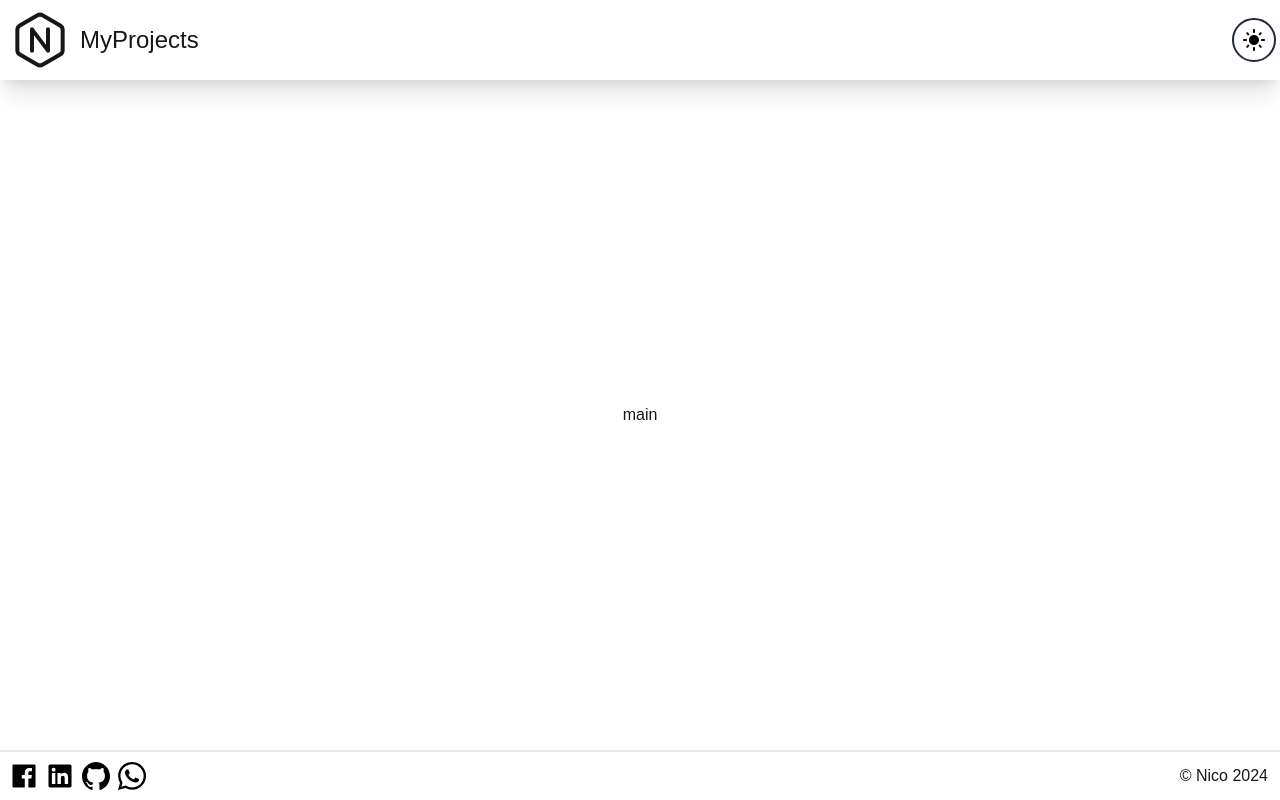
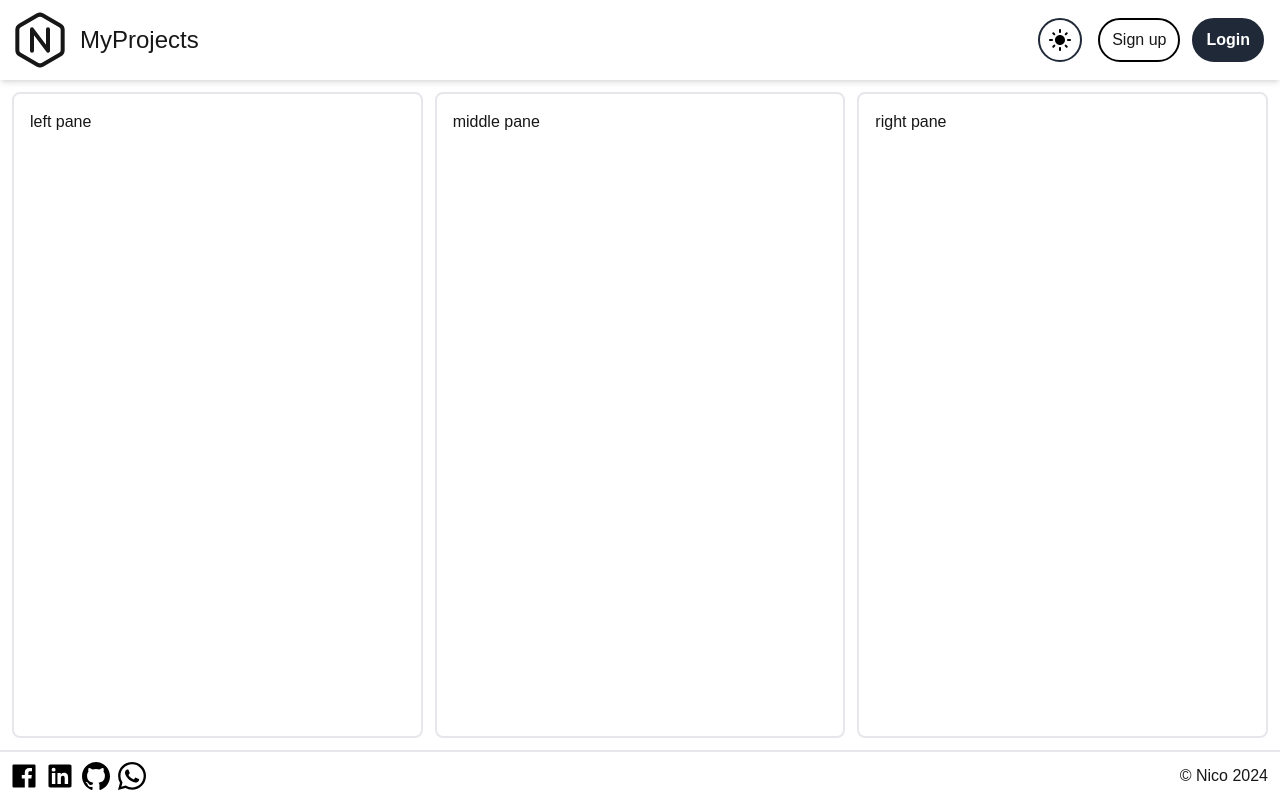
Before and after one commit to NicolasCacer/next-project, a Next.js app: page / in a window 1280 px wide. Built offline with nearby package versions, Linux system fonts and the light colour scheme.

Commit message:
Added a landing page

```diff
--- a/src/app/components/icons/menuIcon.js
+++ b/src/app/components/icons/menuIcon.js
@@ -1,6 +1,6 @@
 export default function MenuIcon(){
     return(
-        <svg xmlns="http://www.w3.org/2000/svg" className="h-10 md:hidden m-2" viewBox="0 0 24 24">
+        <svg xmlns="http://www.w3.org/2000/svg" className="h-10 sm:hidden m-2" viewBox="0 0 24 24">
         <g fill="none">
           <path d="m12.593 23.258l-.011.002l-.071.035l-.02.004l-.014-.004l-.071-.035q-.016-.005-.024.005l-.004.01l-.017.428l.005.02l.01.013l.104.074l.015.004l.012-.004l.104-.074l.012-.016l.004-.017l-.017-.427q-.004-.016-.017-.018m.265-.113l-.013.002l-.185.093l-.01.01l-.003.011l.018.43l.005.012l.008.007l.201.093q.019.005.029-.008l.004-.014l-.034-.614q-.005-.018-.02-.022m-.715.002a.02.02 0 0 0-.027.006l-.006.014l-.034.614q.001.018.017.024l.015-.002l.201-.093l.01-.008l.004-.011l.017-.43l-.003-.012l-.01-.01z" />
           <path fill="currentColor" d="M20 17.5a1.5 1.5 0 0 1 .144 2.993L20 20.5H4a1.5 1.5 0 0 1-.144-2.993L4 17.5zm0-7a1.5 1.5 0 0 1 0 3H4a1.5 1.5 0 0 1 0-3zm0-7a1.5 1.5 0 0 1 0 3H4a1.5 1.5 0 1 1 0-3z" />
--- a/src/app/page.js
+++ b/src/app/page.js
@@ -9,20 +9,24 @@
 
   return (
     <section className='flex flex-col justify-center items-center h-screen'>
-      <header className="bg-white dark:bg-[#171717] shadow-xl w-full flex justify-center items-center z-10">
+      <header className="bg-white dark:bg-[#171717] shadow-md w-full flex justify-center items-center z-10">
         <nav className="flex justify-between items-center w-full">
           <section className="flex items-center">
             <Logo stroke={'currentColor'} />
             <p className="text-2xl">MyProjects</p>
           </section>
-          <section className="flex items-center gap-3">
+          <section className="flex items-center gap-3 px-4">
             <ModeToggle />
             <MenuIcon />
+            <button className="bg-white hidden sm:block dark:bg-gray-800 border-2 border-black py-2 px-3 rounded-full dark:border-white">Sign up</button>
+            <button className="bg-gray-800 hidden sm:block text-white font-bold dark:bg-black border-2 border-gray-800 dark:border-white py-2 px-3 rounded-full">Login</button>
           </section>
         </nav>
       </header>
-      <main className="bg-white dark:bg-gray-700 flex-1 w-full flex justify-center items-center">
-      main
+      <main className="bg-white dark:bg-gray-700 flex-1 w-full h-auto overflow-y-auto flex flex-col lg:flex-row  gap-3 p-3">
+        <div className="bg-white border-2 dark:border-gray-400 dark:bg-gray-700 p-4 w-full h-full min-h-[300px] rounded-lg">left pane</div>
+        <div className="bg-white border-2 dark:border-gray-400 dark:bg-gray-700 p-4 w-full h-full min-h-[300px] rounded-lg">middle pane</div>
+        <div className="bg-white border-2 dark:border-gray-400 dark:bg-gray-700 p-4 w-full h-full min-h-[300px] rounded-lg">right pane</div>
       </main>
       <footer className="bg-white dark:bg-[#171717] w-full flex justify-between p-1 items-center border-t-2 border-inherit dark:border-none">
       <section className="flex gap-1 p-1">
@@ -40,9 +44,9 @@
           </svg>
         </section>
         <section className="flex gap-10 p-2">
-          <button>
+          <p>
             &copy; Nico 2024
-          </button>
+          </p>
         </section>
       </footer>
     </section>
```
